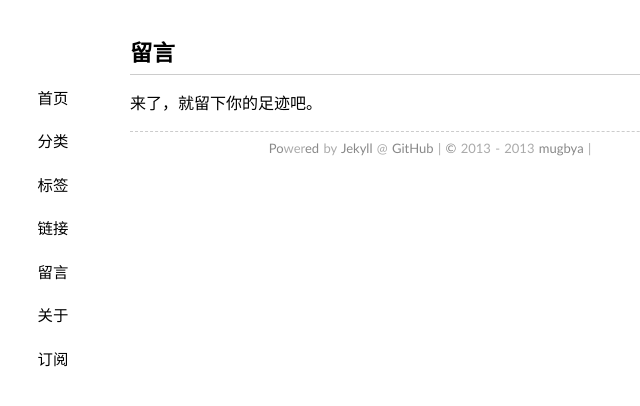
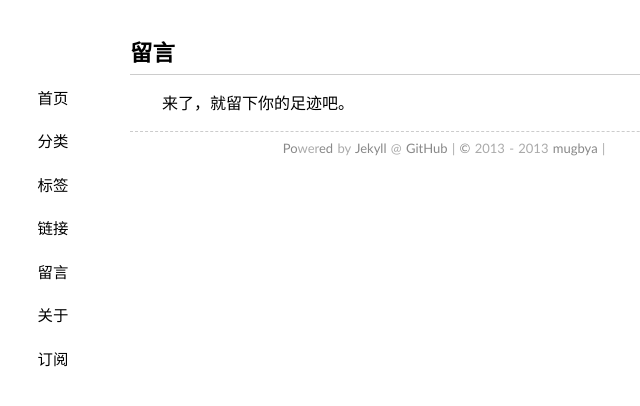
Before and after one commit to mugbya/mugbya.github.io, a Jekyll site: the page built from guestbook/index.md, in a window 1280 px wide. Shown: the top 406 px of the page, without its empty margins (210-850 px from the left). Built offline with Jekyll 4.4.1, drawn with Linux system fonts in a browser that asks for light colours; some web fonts are replaced; Markdown is read by kramdown in place of the engine named in the settings; comment, search, counter and statistics services are not loaded.

Commit message:
Update style.css

```diff
--- a/media/css/style.css
+++ b/media/css/style.css
@@ -20,7 +20,7 @@ margin-right:auto;
 a{color:#dd0000;text-decoration:none;}
 a:hover{color:#333333;text-decoration:underline;}
 hr{margin:.7em 0;border-top:1px dashed #d0d0d0;border-bottom:1px dashed #f9f9f9;}
-p{padding:.5em 0;}
+p{text-indent: 2em; padding:.5em 0;}
 li{padding:.2em 0;}
 ol,ul{list-style-position:inside;}
 ol ul, ul ol, ul ul, ol ol {margin-left:1em;}
```
